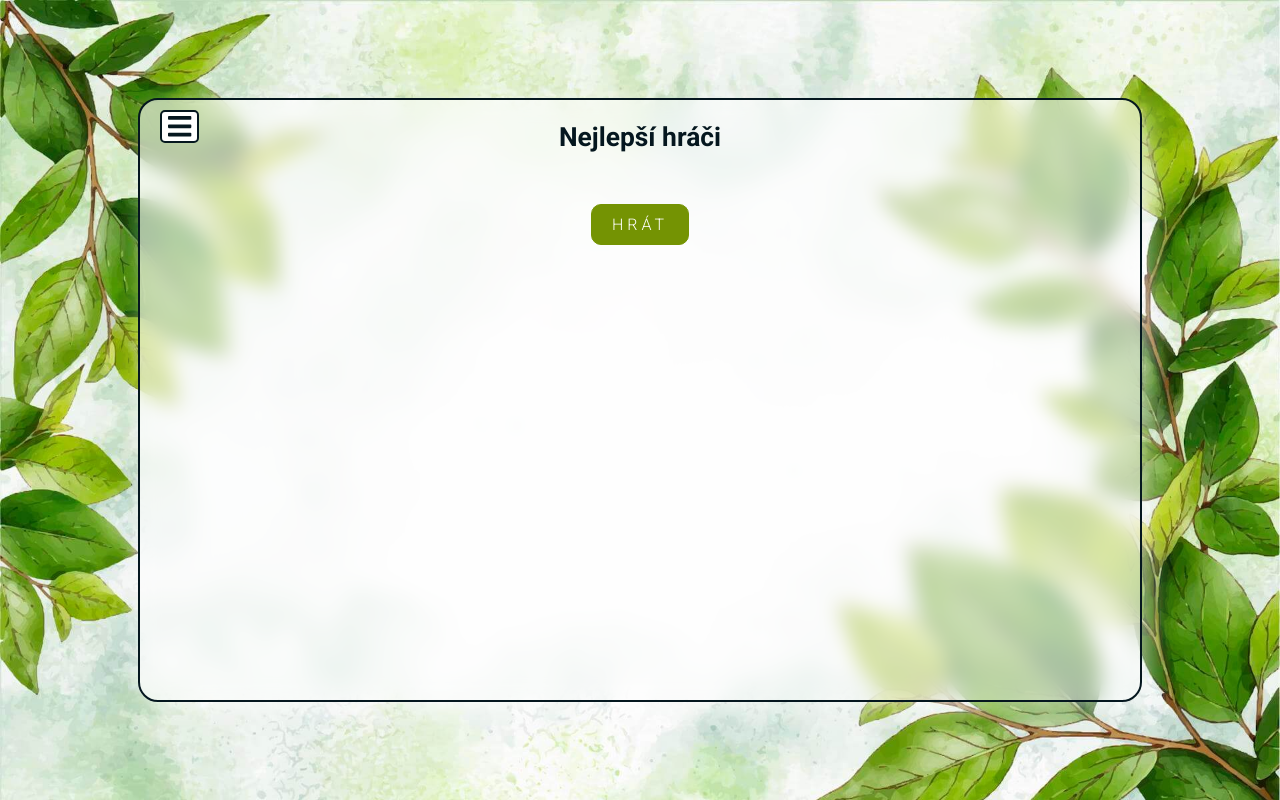
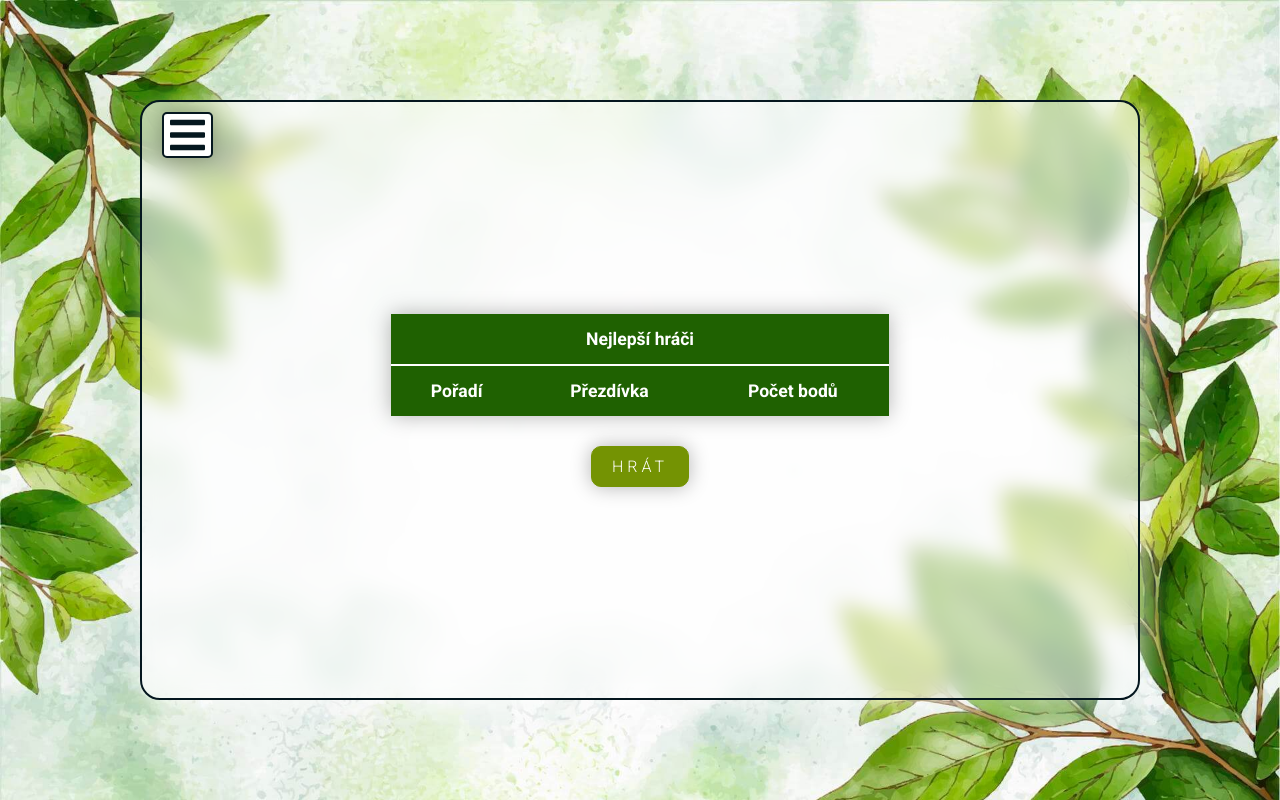
Before and after one commit to LenkaVer/cesta-z-lesa, a React (Create React App) app: page /top-winners in a window 1280 px wide. Built offline with nearby package versions, Linux system fonts and the light colour scheme; no server answers; the database is empty; a web font is replaced by a local one.

Commit message:
Beautify question box

```diff
--- a/src/CollectionItem/index.jsx
+++ b/src/CollectionItem/index.jsx
@@ -45,7 +45,7 @@ export const CollectionItem = () => {
         className="btn-navigation btn-navigation--collection"
         onClick={handleCollection}
       >
-        <FontAwesomeIcon icon={faArrowCircleLeft} size="2x" />
+        <FontAwesomeIcon icon={faArrowCircleLeft} size="3x" />
       </button>
       <h3 className="collection-inner-title">{item.titulek}</h3>
       <div className="collection-inner">
--- a/src/Game/components/Answer/style.css
+++ b/src/Game/components/Answer/style.css
@@ -1,7 +1,8 @@
 .btn.btn-answer {
-  padding: 30px;
-  font-size: 22px;
+  padding: 1.4rem;
+  font-size: 1.25rem;
   font-weight: bold;
+  width: 100%;
   background-color: white;
   color: black;
 }
@@ -18,3 +19,11 @@
   color: white;
   text-decoration: line-through;
 }
+
+@media (max-width: 1100px) {
+  .btn.btn-answer {
+    font-size: 1.125rem;
+    padding: 1.5rem;
+    width: 80%;
+  }
+}
--- a/src/Game/components/Audio/index.jsx
+++ b/src/Game/components/Audio/index.jsx
@@ -47,23 +47,10 @@ export const Audio = (props) => {
         onPause={() => setAudioStatus('play')}
         onEnded={() => setAudioStatus('play')}
       ></audio>
-      <div
-        style={{
-          width: '80%',
-          border: '1px solid #05171f',
-          borderRadius: '10px',
-          margin: 'auto',
-        }}
-      >
+      <div className="audio-bar">
         <div
-          style={{
-            backgroundColor: 'green',
-            width: `${(aktualniCas / delka) * 100}%`,
-            height: '10px',
-
-            color: 'white',
-            borderRadius: '10px',
-          }}
+          className="audio-bar--inner"
+          style={{ width: `${(aktualniCas / delka) * 100}%` }}
         ></div>
       </div>
       <button className="btn-audio" onClick={handleToggleAudio}>
--- a/src/Game/components/Audio/style.css
+++ b/src/Game/components/Audio/style.css
@@ -7,4 +7,20 @@
   border-radius: 50%;
   border: transparent;
   background-color: transparent;
+  box-shadow: 0 0 20px rgba(0, 0, 0, 0.294);
 }
+
+.audio-bar {
+  width: 80%;
+  border: 1px solid #05171f;
+  border-radius: 10px;
+  margin: auto;
+  box-shadow: 0 0 20px rgba(0, 0, 0, 0.294);
+}
+
+.audio-bar--inner {
+  background-color: #1f6101;
+  height: 10px;
+  color: white;
+  border-radius: 10px;
+}
--- a/src/Game/components/Question/style.css
+++ b/src/Game/components/Question/style.css
@@ -19,4 +19,32 @@
 .answers {
   display: flex;
   flex-direction: column;
+  align-items: center;
+  justify-content: center;
+  height: 100%;
 }
+
+@media (max-width: 1100px) {
+  .question {
+    flex-direction: column;
+    font-size: 2rem;
+    align-items: center;
+  }
+  .question-box {
+    padding: 2%;
+    width: 80%;
+  }
+  .answers {
+    padding-bottom: 4.2rem;
+  }
+}
+
+@media (max-width: 510px) {
+  .question {
+    font-size: 1.5rem;
+    padding-top: 3.75rem;
+  }
+  .answers {
+    padding-bottom: 4.2rem;
+  }
+}
--- a/src/Game/index.jsx
+++ b/src/Game/index.jsx
@@ -47,13 +47,14 @@ export const Game = () => {
     for (let i = 0; i < currentUserData.currentGame.lives; i += 1) {
       lives.push(
         <FontAwesomeIcon
+          key={i}
           icon={faHeart}
           style={{ color: 'red', marginLeft: '5px' }}
         />,
       );
     }
     for (let i = 0; i < currentUserData.currentGame.hints; i += 1) {
-      hints.push(<FontAwesomeIcon icon={faEarlybirds} />);
+      hints.push(<FontAwesomeIcon key={i} icon={faEarlybirds} />);
     }
   }
   return (
--- a/src/Profile/style.css
+++ b/src/Profile/style.css
@@ -11,6 +11,7 @@
   width: 50%;
   text-align: center;
   border-collapse: collapse;
+  box-shadow: 0 0 20px rgba(0, 0, 0, 0.294);
 }
 
 .user-profile__table thead tr {
--- a/src/TopWinners/index.jsx
+++ b/src/TopWinners/index.jsx
@@ -26,27 +26,38 @@ export const TopWinners = () => {
   }, []);
 
   return (
-    <div>
-      <div className="top-winners">
-        <h2>Nejlepší hráči</h2>
-        <div className="winners">
-          {topTenPlayers.map((player) => {
+    <div className="top-winners">
+      <table className="top-winners__table">
+        <thead>
+          <tr>
+            <th colSpan="3">Nejlepší hráči</th>
+          </tr>
+          <tr>
+            <th>Pořadí</th>
+            <th>Přezdívka</th>
+            <th>Počet bodů</th>
+          </tr>
+        </thead>
+        <tbody>
+          {topTenPlayers.map((player, index) => {
             const playerClass =
               currentUser && currentUser.uid === player.id
                 ? 'winners__winner winners__winner--current'
                 : 'winners__winner';
             return (
-              <div key={player.id} className={playerClass}>
-                {player.username} ({player.bestScore})
-              </div>
+              <tr key={player.id} className={playerClass}>
+                <td>{index + 1}.</td>
+                <td>{player.username}</td>
+                <td>{player.bestScore}</td>
+              </tr>
             );
           })}
-        </div>
-        <div className="next">
-          <Link className="btn" to="/game">
-            Hrát
-          </Link>
-        </div>
+        </tbody>
+      </table>
+      <div className="next">
+        <Link className="btn" to="/game">
+          Hrát
+        </Link>
       </div>
     </div>
   );
--- a/src/TopWinners/style.css
+++ b/src/TopWinners/style.css
@@ -1,6 +1,45 @@
 .top-winners {
+  width: 100%;
+  min-height: 100%;
+  display: flex;
+  flex-direction: column;
+  justify-content: center;
+  align-items: center;
+  overflow: auto;
+}
+
+.top-winners__table {
+  width: 50%;
+  text-align: center;
+  border-collapse: collapse;
+  box-shadow: 0 0 20px rgba(0, 0, 0, 0.294);
+}
+
+.top-winners__table thead tr {
+  background-color: #1f6101;
+  color: white;
   text-align: center;
 }
+.top-winners__table thead tr:first-child {
+  border-bottom: 2px solid white;
+}
+.top-winners__table th,
+.top-winners__table td {
+  padding: 15px;
+}
+
+.top-winners__table tbody tr {
+  border-bottom: 1px solid #05171f;
+}
+
+.top-winners__table tbody tr:nth-of-type(even) {
+  background-color: #f2f2f2;
+}
+
+.top-winners__table tbody tr:last-child {
+  border-bottom: 2px solid #1f6101;
+}
+
 .winners__winner--current {
   color: red;
   font-weight: bold;
--- a/src/UpdateProfile/index.jsx
+++ b/src/UpdateProfile/index.jsx
@@ -42,40 +42,38 @@ export const UpdateProfile = () => {
 
   return (
     <>
-      <div>
-        <h2 className="text-center mb-4">Upravit profil</h2>
+      <div className="base_form_wrapper">
+        <h2>Upravit profil</h2>
         {error && <div>{error}</div>}
-        <form onSubmit={handleSubmit}>
-          <label>
-            Email
+        <form className="base_form" onSubmit={handleSubmit}>
+          <div className="base_form__box">
             <input
               type="email"
               ref={emailRef}
               required
               defaultValue={currentUser.email}
             />
-          </label>
-
-          <label>
-            Heslo
+            <label>Email</label>
+          </div>
+          <div className="base_form__box">
             <input
               type="password"
               ref={passwordRef}
               placeholder="Pro zachování hesla nechte prázdné"
             />
-          </label>
-
-          <label>
-            Potvrzení hesla
+            <label>Heslo</label>
+          </div>
+          <div className="base_form__box">
             <input
               type="password"
               ref={passwordConfirmRef}
               placeholder="Pro zachování hesla nechte prázdné"
             />
-          </label>
+            <label>Potvrzení hesla</label>
+          </div>
 
           <button disabled={loading} type="submit">
-            Update
+            Změnit
           </button>
         </form>
       </div>
--- a/src/index.jsx
+++ b/src/index.jsx
@@ -62,7 +62,7 @@ function App() {
             className="btn-navigation"
             onClick={() => setMenuActive(!menuActive)}
           >
-            <FontAwesomeIcon icon={faBars} size="2x" />
+            <FontAwesomeIcon icon={faBars} size="3x" />
           </button>
         </main>
       </Router>
--- a/src/style.css
+++ b/src/style.css
@@ -1,4 +1,12 @@
 @import url('https://fonts.googleapis.com/css2?family=Roboto:wght@300;700&display=swap');
+html {
+  box-sizing: border-box;
+}
+*,
+::after,
+::before {
+  box-sizing: inherit;
+}
 
 body {
   display: flex;
@@ -6,9 +14,6 @@ body {
   align-items: center;
   margin: 0;
   font-family: 'Roboto', sans-serif;
-  /* -apple-system, BlinkMacSystemFont, 'Segoe UI', 'Roboto', 'Oxygen',
-    'Ubuntu', 'Cantarell', 'Fira Sans', 'Droid Sans', 'Helvetica Neue',
-    sans-serif; */
   min-height: 100vh;
   width: 100vw;
   background-image: url('./images/backbround.jpg');
@@ -27,6 +32,7 @@ body {
   box-shadow: 7px 8px 26px 0px rgba(255, 255, 255, 0.6);
   max-width: 1400px;
   border: 2px solid #05171f;
+  overflow: auto;
 }
 
 .base_form_wrapper {
@@ -162,6 +168,7 @@ body {
   border: 1px solid #749303;
   border-radius: 10px;
   transition: background-color 200ms linear;
+  box-shadow: 0 0 20px rgba(0, 0, 0, 0.294);
 }
 
 .btn:hover,
@@ -171,6 +178,7 @@ body {
 }
 
 .btn-navigation {
+  cursor: pointer;
   position: absolute;
   top: 10px;
   left: 20px;
@@ -178,6 +186,7 @@ body {
   border-radius: 5px;
   border: 2px solid #05171f;
   color: #05171f;
+  box-shadow: 0 0 20px rgba(0, 0, 0, 0.294);
 }
 
 @media (max-width: 1450px) {
```
